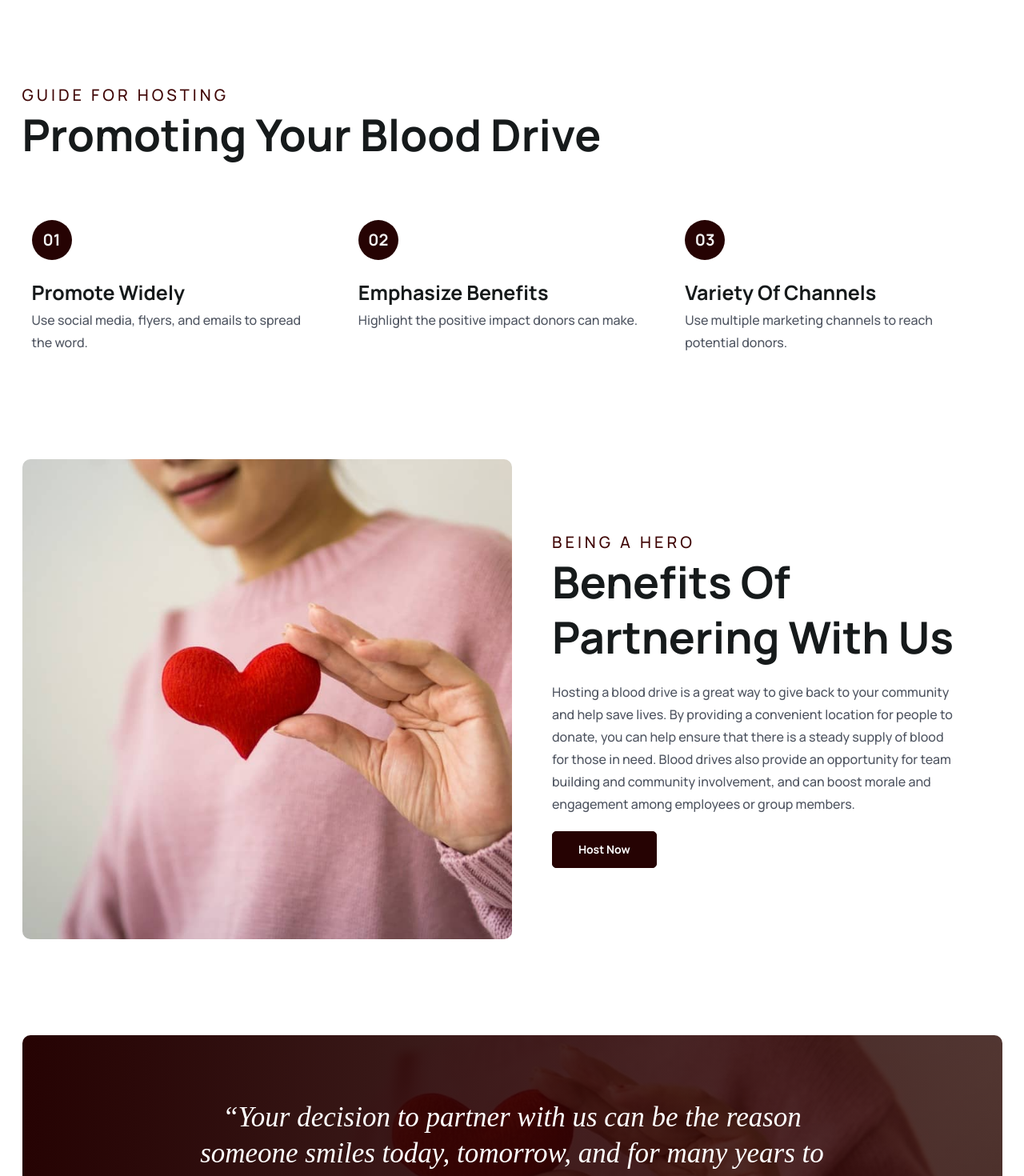
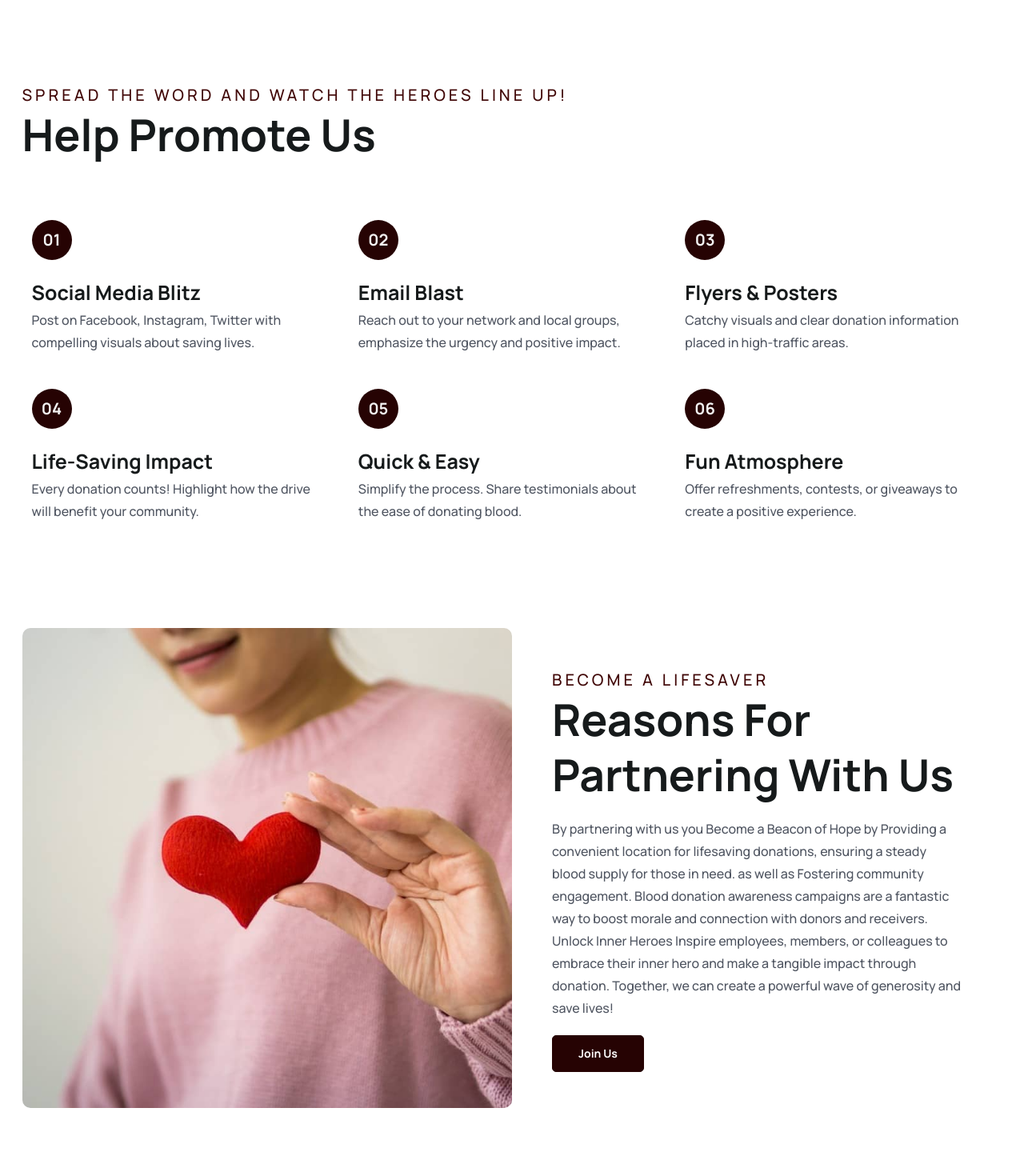
Before and after one commit to elsesu/bloodirect, a React (Vite) app: page /host-blood-drive in a window 1280 px wide. Shown: the part 1140-2610 px from the top of the page at 80% size. Built offline with nearby package versions, Linux system fonts and the light colour scheme; a web font is replaced by a local one.

Commit message:
push again

```diff
--- a/index.html
+++ b/index.html
@@ -14,7 +14,7 @@
 			href="https://fonts.googleapis.com/css2?family=Arapey:ital@1&family=Manrope:wght@300;400;500;700;800&display=swap"
 			rel="stylesheet"
 		/>
-		<title>HemoCell Blood Bank - Save a life today!</title>
+		<title>Bloodirect</title>
 	</head>
 	<body class="h-full">
 		<div id="root"></div>
--- a/src/components/pages/host-blood-drive/host-blood-drive.jsx
+++ b/src/components/pages/host-blood-drive/host-blood-drive.jsx
@@ -60,28 +60,27 @@ const HostBloodDrivePage = () => {
 	const HostBloodDrivePageDetails = {
 		quote: {
 			classHint: "quote host-drive-quote",
-			quoteText: `“Your decision to partner with us can be the reason someone smiles today, tomorrow, and for many years to come. Let's make a difference together!”`,
+			quoteText: `“Your commitment ripples outward. Partner with us and fuel hope, one blood donation at a time. !”`,
 		},
 		benefits_host_drive: {
-			subheadingText: "Being a Hero",
-			headingText: "Benefits of Partnering with us",
+			subheadingText: "Become a Lifesaver",
+			headingText: "Reasons for Partnering with us",
 			classHint: "side-col-image benefits-host-drive",
-			paraText: `Hosting a blood drive is a great way to give back to your community and help save lives.
-			By providing a convenient location for people to donate, you can help ensure that there is a steady supply of blood for those in need.
-			Blood drives also provide an opportunity for team building and community involvement, and can boost morale and engagement among employees or group members.`,
+			paraText: `By partnering with us you Become a Beacon of Hope by Providing a convenient location for lifesaving donations, ensuring a steady blood supply for those in need.
+		     as well as Fostering community engagement. Blood donation awareness campaigns are a fantastic way to boost morale and connection with donors and receivers.
+			Unlock Inner Heroes Inspire employees, members, or colleagues to embrace their inner hero and make a tangible impact through donation.
+			Together, we can create a powerful wave of generosity and save lives!`,
 			imageUrl: "../../../assets/images/blood-donation(1).jpg",
-			buttonText: "Host Now",
+			buttonText: "Join Us",
 			buttonLink: "/host-blood-drive",
 			buttonHave: true,
 		},
 
 		hosting_blood_drive: {
 			subheadingText: "",
-			headingText: "Hosting the Blood Drive",
+			headingText: "Organizing Blood donation Workshops",
 			classHint: "side-col-image hosting-blood-drive",
-			paraText: `On the day of the blood drive, it's important to ensure that everything runs smoothly and that donors have a positive experience.
-			Make sure you have enough volunteers to help with registration, refreshments, and donor follow-up.
-			Provide a comfortable and welcoming environment for donors, and ensure that all equipment is properly sanitized and maintained.`,
+			paraText: `Participate in a hero-making event!  Assemble a friendly volunteer team to manage registration, refreshments, and donor support.  Create a comfortable and welcoming environment with clear information and positive vibes.  Most importantly, prioritize safety by maintaining the highest hygiene standards and ensuring all equipment is sanitized and in top condition.  By focusing on both a smooth experience and donor comfort, you can turn your blood drive into a day of life-saving success!`,
 			imageUrl: "../../../assets/images/blood-donation(1).jpg",
 			buttonText: "Host Now",
 			buttonLink: "/host-blood-drive",
@@ -89,13 +88,13 @@ const HostBloodDrivePage = () => {
 		},
 
 		hero: {
-			subheadingText: "Join us to save lives",
-			headingText: "Partner with us, together we can save lives",
+			subheadingText: "Partner with us to save lives",
+			headingText: "Together, we can build a healthier community.",
 			classHint: "host-blood-drive-page-hero",
 		},
 		stepsText: {
-			subheadingText: "Guide for Hosting",
-			headingText: "Promoting Your Blood Drive",
+			subheadingText: "Spread the word and watch the heroes line up!",
+			headingText: "Help Promote Us",
 		},
 	};
 
@@ -103,22 +102,43 @@ const HostBloodDrivePage = () => {
 		{
 			key: "promote-widely",
 			stepNumber: "01",
-			stepName: "Promote Widely",
+			stepName: "Social Media Blitz ",
 			stepDescription:
-				"Use social media, flyers, and emails to spread the word.",
+				"Post on Facebook, Instagram, Twitter with compelling visuals about saving lives.",
 		},
 		{
 			key: "emphasize-benefits",
 			stepNumber: "02",
-			stepName: "Emphasize Benefits",
-			stepDescription: "Highlight the positive impact donors can make.",
+			stepName: "Email Blast",
+			stepDescription: "Reach out to your network and local groups, emphasize the urgency and positive impact.",
 		},
 		{
 			key: "varity-of-channels",
 			stepNumber: "03",
-			stepName: "Variety of Channels",
+			stepName: "Flyers & Posters",
 			stepDescription:
-				"Use multiple marketing channels to reach potential donors.",
+				"Catchy visuals and clear donation information placed in high-traffic areas.",
+		},
+		{
+			key: "promote-widely",
+			stepNumber: "04",
+			stepName: "Life-Saving Impact",
+			stepDescription:
+				"Every donation counts! Highlight how the drive will benefit your community.",
+		},
+		{
+			key: "promote-widely",
+			stepNumber: "05",
+			stepName: "Quick & Easy",
+			stepDescription:
+				"Simplify the process. Share testimonials about the ease of donating blood.",
+		},
+		{
+			key: "promote-widely",
+			stepNumber: "06",
+			stepName: "Fun Atmosphere",
+			stepDescription:
+				"Offer refreshments, contests, or giveaways to create a positive experience.",
 		},
 	];
 
--- a/src/components/pages/need-blood/need-blood-page.jsx
+++ b/src/components/pages/need-blood/need-blood-page.jsx
@@ -62,19 +62,18 @@ const NeedBloodPage = () => {
 	const NeedBloodPageDetails = {
 		quote: {
 			classHint: "quote need-blood-quote",
-			quoteText: `Facing a blood emergency?\n
-            Request a callback and let us help you!`,
+			quoteText: `Need Blood Fast? Don't Worry. We Can Help. Request a Callback for Swift Assistance`,
 			buttonText: "Call Now",
-			buttonLink: "tel:+920304050607",
+			buttonLink: "tel:+2349024177393",
 			buttonHave: true,
 		},
 		tips_for_managing_blood_loss: {
 			subheadingText: "",
-			headingText: "Tips for Managing Blood Loss",
+			headingText: "Replenish and Relax After Your Transfusion",
 			classHint: "tips-for-managing-blood-loss",
 			paraText: [
-				`Stay calm and avoid any strenuous activity.`,
-				`Elevate the affected area if possible to reduce blood flow.`,
+				`Hydrate: Drink plenty of fluids (water, juice) throughout the day to replace lost fluids.`,
+				`Eat Well: Enjoy a healthy meal or snack to replenish energy levels.`,
 				`Apply pressure to the wound to slow down or stop the bleeding.`,
 				`Drink fluids such as water or sports drinks to help replenish lost fluids.`,
 				`Consume foods that are high in iron and protein, such as spinach, beans, and lean meats to help replenish lost nutrients.`,
@@ -85,17 +84,17 @@ const NeedBloodPage = () => {
 			buttonHave: false,
 		},
 		hero: {
-			subheadingText: "Need blood?",
-			headingText: "Your blood needs are our priority.",
+			subheadingText: "Need Blood Donation?",
+			headingText: "Let Us Find a Match for You.",
 			classHint: "hero need-blood-page-hero",
 		},
 		stepsText: {
-			subheadingText: "Collecting Blood",
-			headingText: "From start to finish, here's what to expect.",
+			subheadingText: "Receiving Blood",
+			headingText: "Here's What to Expect During Blood Transfusion",
 		},
 		bloodStock: {
-			subheadingText: "When you need it",
-			headingText: "Find Available Blood Stock",
+			subheadingText: "What do you need?",
+			headingText: "Search Blood Groups",
 			classHint: "search-blood-stock",
 		},
 	};
@@ -104,23 +103,23 @@ const NeedBloodPage = () => {
 		{
 			key: "registration",
 			stepNumber: "01",
-			stepName: "Registration",
+			stepName: "Quick Registration",
 			stepDescription:
-				"You will be asked to fill out a form with your personal information and medical history.",
+				"Fill out a form with your basic information and medical history.",
 		},
 		{
 			key: "screening",
 			stepNumber: "02",
-			stepName: "Screening",
+			stepName: "Confidential Screening",
 			stepDescription:
-				"A medical professional will check your vitals and ask you a series of questions to ensure you are eligible to donate.",
+				"A healthcare professional will check your vitals and ask health questions to ensure eligibility.",
 		},
 		{
 			key: "donation",
 			stepNumber: "03",
-			stepName: "Donation",
+			stepName: "Comfortable Donation",
 			stepDescription:
-				"A sterile needle will be inserted into your arm to collect your blood, which will then be stored and used for transfusions.",
+				"Relax while a sterile needle collects your blood for life-saving transfusions.",
 		},
 	];
 
--- a/src/components/sections/search-blood-stock/search-blood-stock-component.jsx
+++ b/src/components/sections/search-blood-stock/search-blood-stock-component.jsx
@@ -30,7 +30,7 @@ const SearchBloodStockComponent = ({
 							value={bloodGroup}
 						>
 							<option value="" selected disabled hidden>
-								--Select Blood Group--
+								--Blood Group--
 							</option>
 							<option value="A+">A+</option>
 							<option value="A-">A-</option>
@@ -42,7 +42,7 @@ const SearchBloodStockComponent = ({
 							<option value="O-">O-</option>
 						</select>
 						<button className="sm:col-span-2 sm:rounded-r-rsm border-dark text-white bg-dark hover:border-dark hover:bg-dark_red hover:text-white transition text-black px-8 py-5 text-sm font-bold">
-							Search Availability
+							Search
 						</button>
 					</form>
 
```
